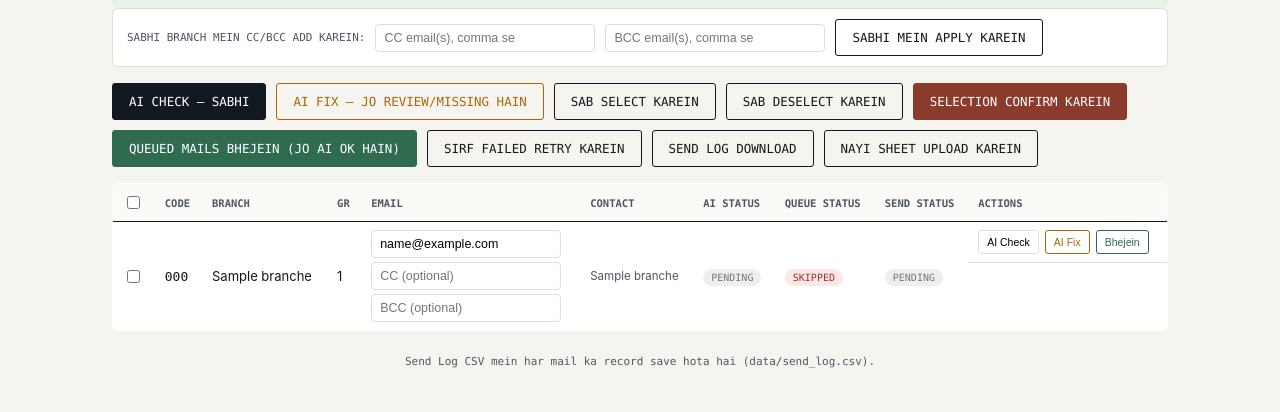
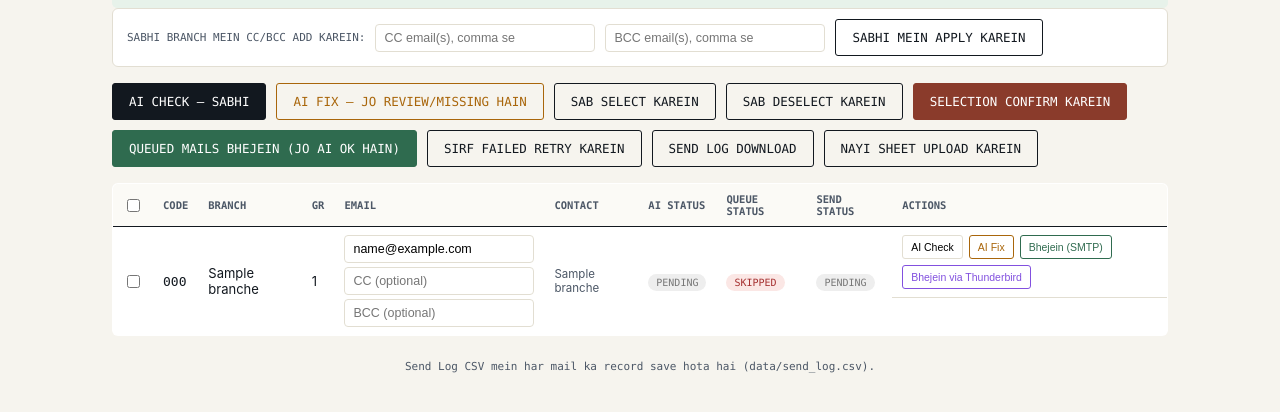
Before and after one commit to siddharthsingh9522-dot/new-om-suite, a Python web app: template main_app/templates/tbb_preview.html in a window 1280 px wide. Shown: the part 178-590 px from the top of the page. Run offline with Jinja, Linux system fonts and the light colour scheme; the template is opened without the code that fills it: most values are stand-ins (such as "Sample title", 1, 10 or a date in 2020).

Commit message:
Update tbb_preview.html

```diff
--- a/main_app/templates/tbb_preview.html
+++ b/main_app/templates/tbb_preview.html
@@ -115,7 +115,8 @@
         <td class="row-actions">
           <button onclick="aiCheck('{{ code }}')">AI Check</button>
           <button onclick="aiFix('{{ code }}')" style="border-color:var(--warn);color:var(--warn);">AI Fix</button>
-          <button class="send" onclick="sendOne('{{ code }}')">Bhejein</button>
+          <button class="send" onclick="sendOne('{{ code }}')">Bhejein (SMTP)</button>
+          <button class="send" style="border-color:#8250df;color:#8250df;" onclick="sendOne('{{ code }}', 'thunderbird')" title="Aapke company Thunderbird account se bhejegi — SMTP ki zaroorat nahi">Bhejein via Thunderbird</button>
         </td>
       </tr>
       {% endfor %}
@@ -163,14 +164,16 @@ async function aiFix(code){
   }
 }
 
-async function sendOne(code){
+async function sendOne(code, via){
   const email = document.getElementById('email-'+code).value.trim();
   if(!email){ alert('Email address dalein pehle'); return; }
   const cell = document.getElementById('send-'+code);
   cell.innerHTML = '<span class="badge pending">Sending...</span>';
+  const body = {email, cc: document.getElementById('cc-'+code)?.value.trim()||'', bcc: document.getElementById('bcc-'+code)?.value.trim()||''};
+  if (via) body.via = via;
   const resp = await fetch('/api/tbb/send/'+code, {
     method:'POST', headers:{'Content-Type':'application/json'},
-    body: JSON.stringify({email, cc: document.getElementById('cc-'+code)?.value.trim()||'', bcc: document.getElementById('bcc-'+code)?.value.trim()||''})
+    body: JSON.stringify(body)
   });
   const data = await resp.json();
   if(data.status === 'sent'){
@@ -179,6 +182,8 @@ async function sendOne(code){
     } else {
       cell.innerHTML = '<span class="badge sent">Sent</span>';
     }
+  } else if(data.status === 'queued_thunderbird'){
+    cell.innerHTML = '<span class="badge pending">Thunderbird Queue</span><div class="reason">' + (data.detail||'') + ' Thunderbird open hona chahiye aur extension ka Auto-send ON hona chahiye — /bridge page se status check karein.</div>';
   } else if(data.status === 'already_sent'){
     cell.innerHTML = '<span class="badge sent">Already Sent</span>';
   } else {
```
